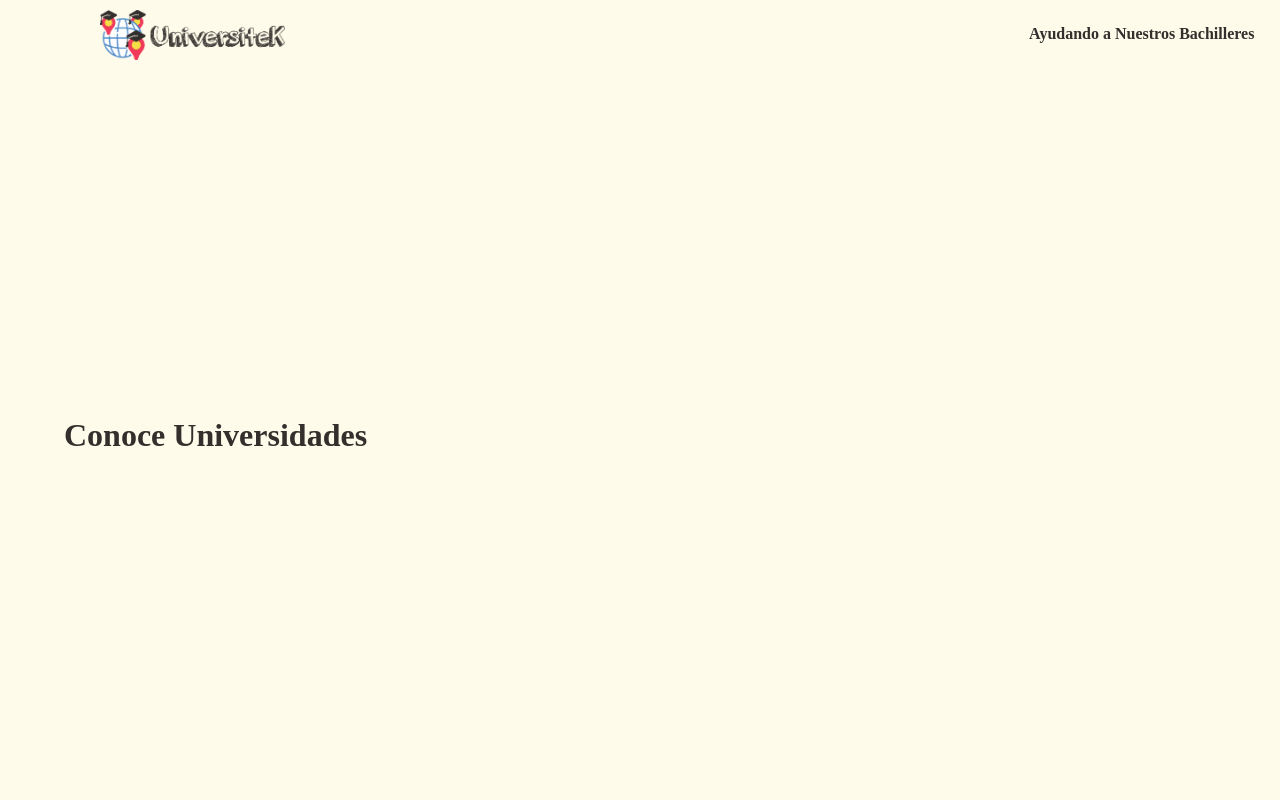
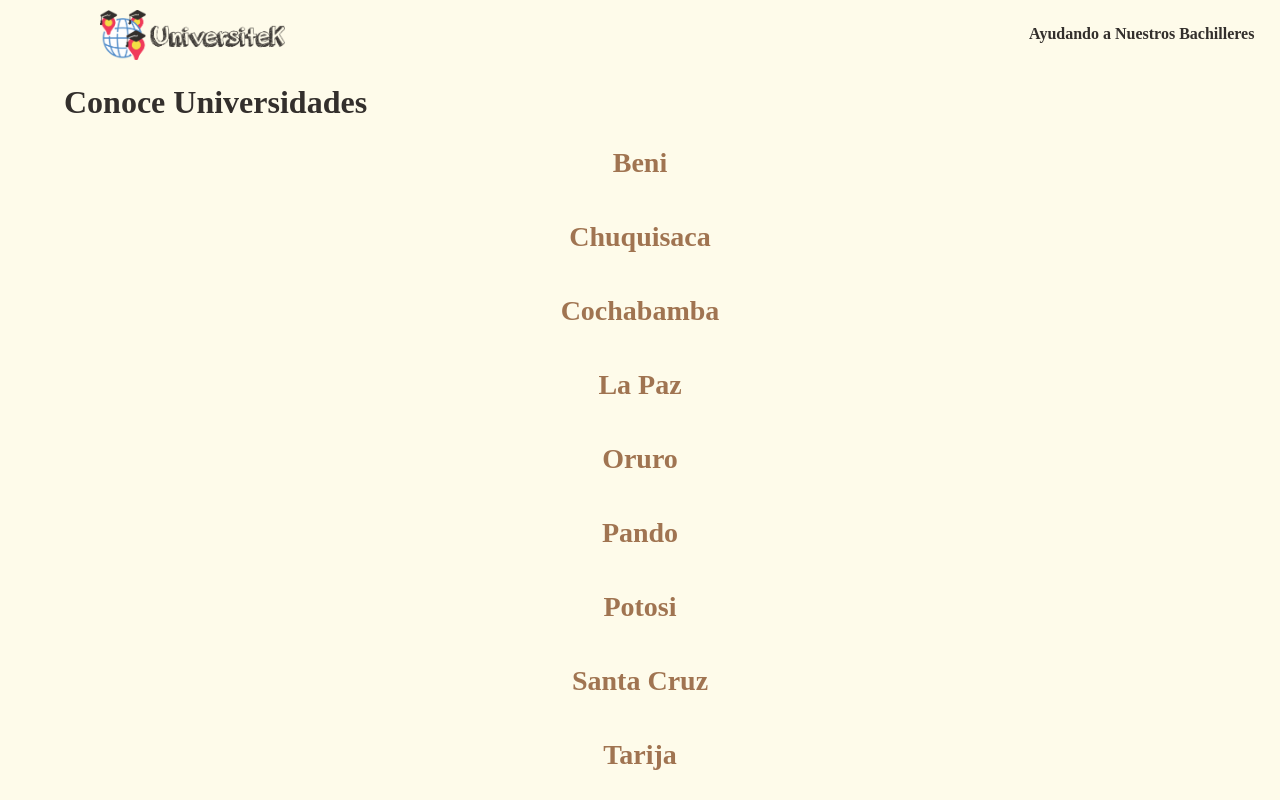
Before and after one commit to kafi17/Universitek, a plain HTML site: page pag/conoceUniv.html in a window 1280 px wide. Drawn offline with Linux system fonts and the light colour scheme.

Commit message:
Update conoceUniv.html

```diff
--- a/pag/conoceUniv.html
+++ b/pag/conoceUniv.html
@@ -17,5 +17,24 @@
     </div>
 
     <h1>Conoce Universidades</h1>
+
+    <h2>Beni</h2>
+
+    <h2>Chuquisaca</h2>
+
+    <h2>Cochabamba</h2>
+
+    <h2>La Paz</h2>
+
+    <h2>Oruro</h2>
+
+    <h2>Pando</h2>
+
+    <h2>Potosi</h2>
+
+    <h2>Santa Cruz</h2>
+
+    <h2>Tarija</h2>
+
 </body>
 </html>
```
